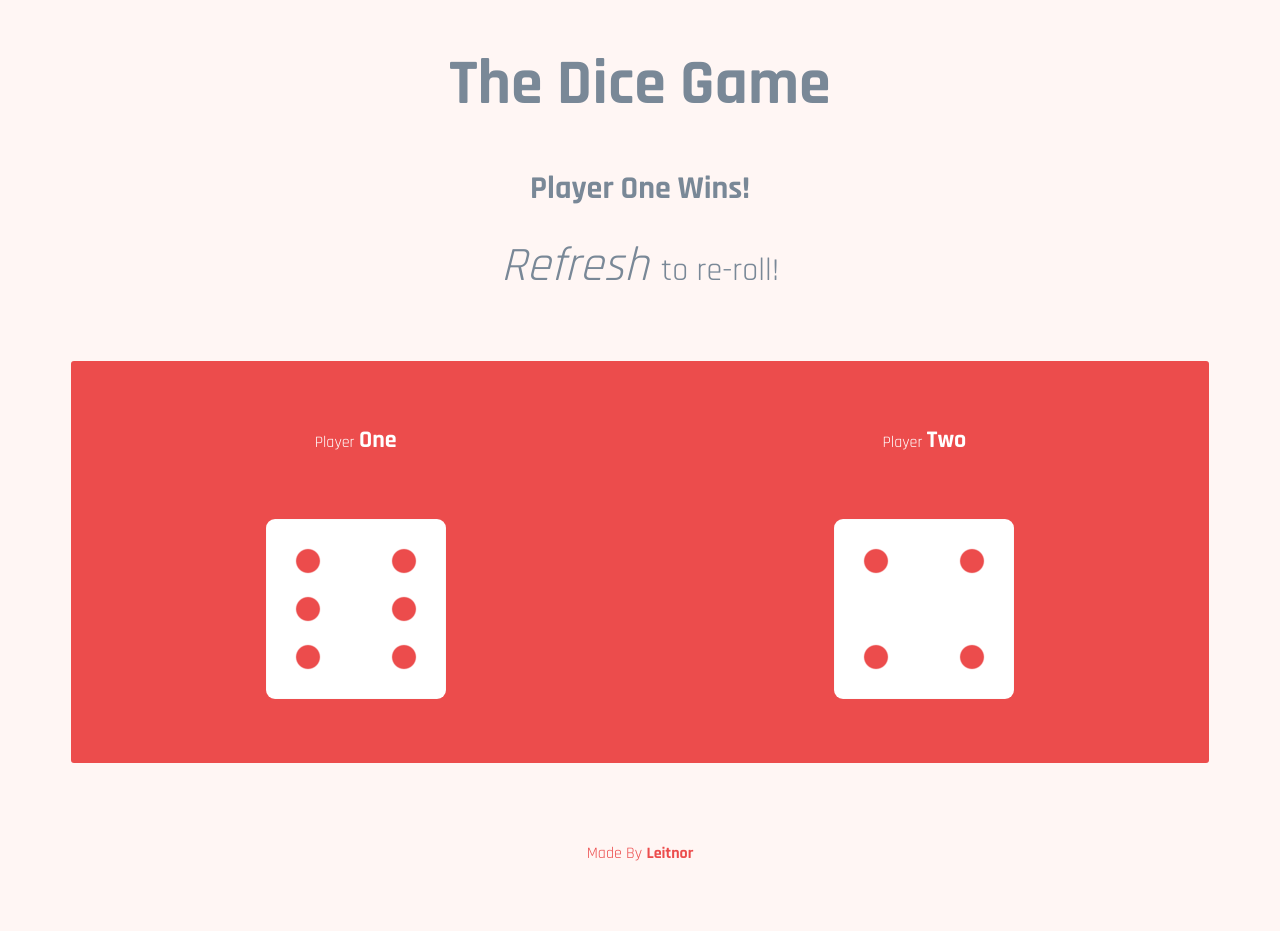
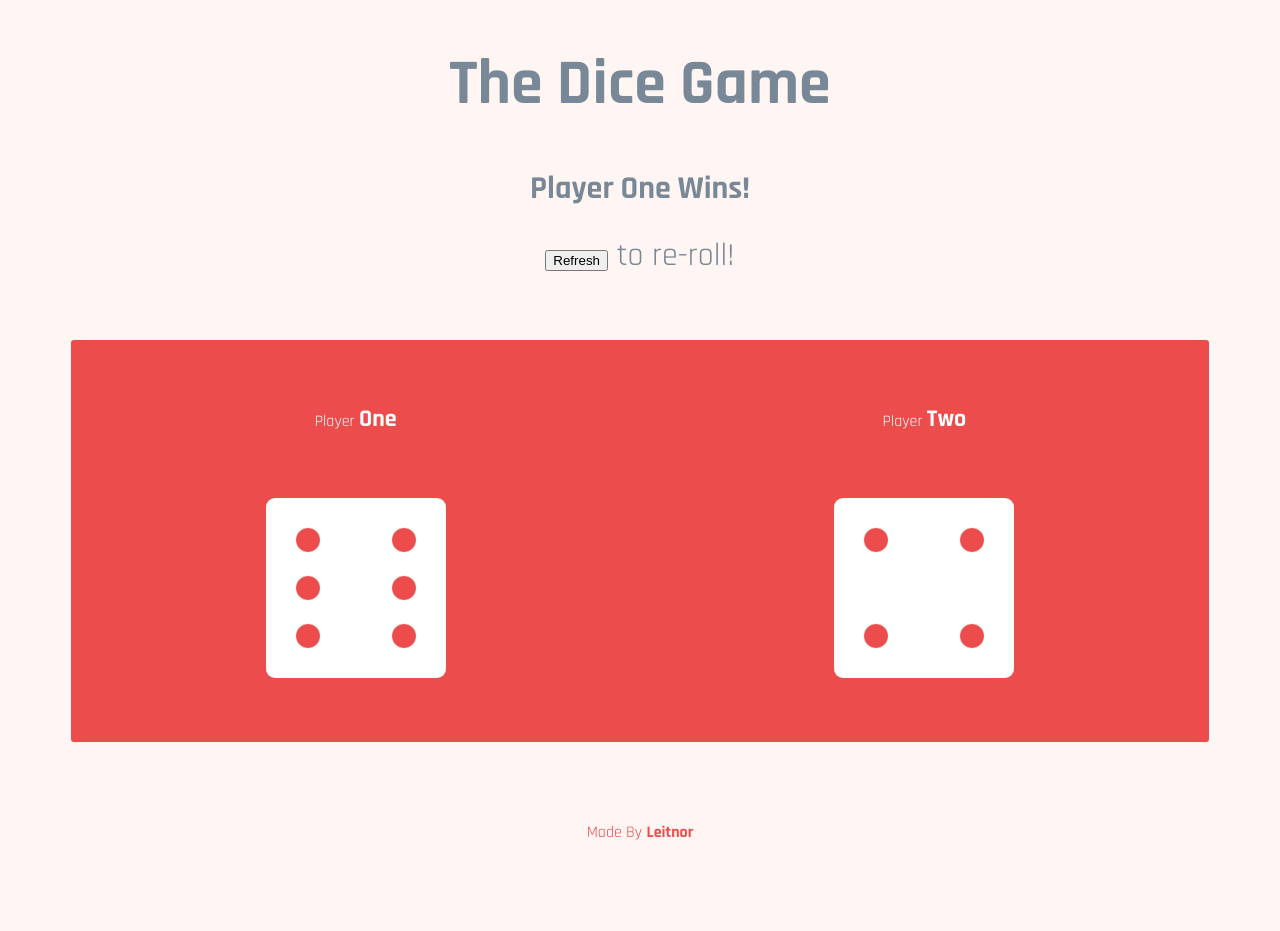
Before and after one commit to Leitnor/DiceGame, a plain HTML site: page index.html in a window 1280 px wide. Drawn offline with Linux system fonts and the light colour scheme.

Commit message:
Added input -button'
Added a button to reload the page.

```diff
--- a/index.html
+++ b/index.html
@@ -26,7 +26,7 @@
 
     <h2 class="result">Who will win?</h2>
 
-    <h3 class="instruct"><em  class="size-up-2">Refresh </em> to re-roll!</h3>
+    <h3 class="instruct"><input type="button" value="Refresh" onclick="refresh(this)" class="refresh-btn"> to re-roll!</h3>
 
     <div class="container">
 
```
